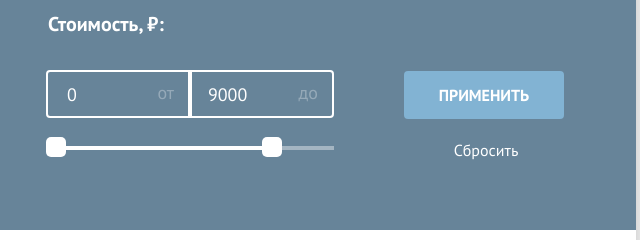
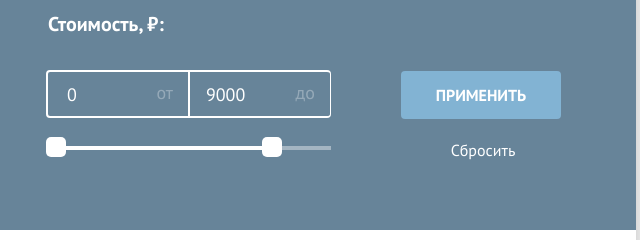
Before and after one commit to htmlacademy-htmlcss/2048331-sedona-34, a plain HTML site: page master/catalog.html in a window 1280 px wide. Shown: the part 238-478 px from the top of the page, 604-1244 px from the left. Drawn offline with Linux system fonts and the light colour scheme.

Commit message:
:heavy_check_mark: Сборка #master

```diff
--- a/master/styles/styles.css
+++ b/master/styles/styles.css
@@ -860,6 +860,7 @@ opacity: 0.5;
   font-family: inherit;
   background-color: transparent;
   border: 2px solid #FFFFFF;
+  border-right: 1px solid #FFFFFF;
   border-radius: 4px 0 0 4px;
   width: 119px;
   color: #FFFFFF;
@@ -870,6 +871,7 @@ opacity: 0.5;
 
 .input-right {
   border-radius: 0 4px 4px 0;
+  border-left: 1px solid #FFFFFF;
   padding-left: 16px;
   width: 122px;
 }
```
Also changed, not shown: master/index.html (+1 -1 lines).
